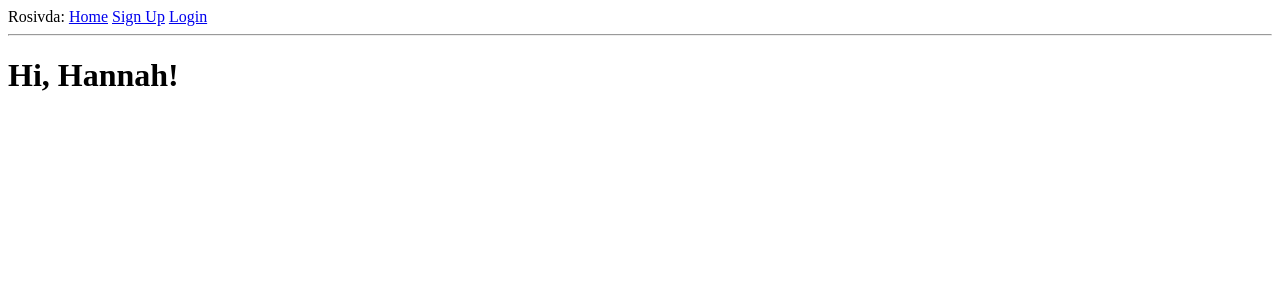
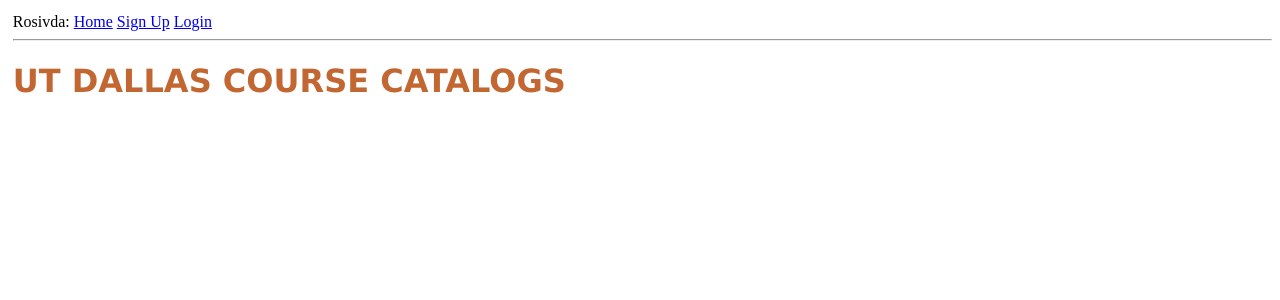
Before and after one commit to yams-yams/hack-2, a Flask app: page / in a window 1280 px wide. Shown: the top 300 px of the page. Run offline with Flask 3, Linux system fonts and the light colour scheme.

Commit message:
added css

```diff
--- /dev/null
+++ b/app/static/main.css
@@ -0,0 +1,15 @@
+body{
+    margin-top: 1vmax;
+    margin-left: 1vmax;
+}
+
+h1{
+    font-family: Verdana, Geneva, sans-serif;
+    font-size: 2.5vmax;
+    color: #c26732
+}
+p{
+    font-family: Verdana, Geneva, sans-serif;
+    font-size: 1.8vmax;
+    color: green
+}
--- a/app/templates/base.html
+++ b/app/templates/base.html
@@ -6,6 +6,8 @@
       {% else %}
       <title>Welcome to Rosivda</title>
       {% endif %}
+      <link rel="stylesheet" type= "text/css" href="{{ url_for('static', filename='main.css')}}"
+      />
     </head>
     <body>
       <div>
--- a/app/templates/index.html
+++ b/app/templates/index.html
@@ -1,5 +1,6 @@
 {% extends "base.html" %}
 
 {% block content %}
-    <h1>Hi, {{ user.username }}!</h1>
+    <!-- <h1>Hi, {{ user.username }}!</h1> -->
+    <h1>UT DALLAS COURSE CATALOGS</h1>
 {% endblock %}
```
